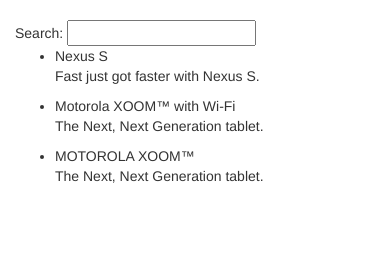
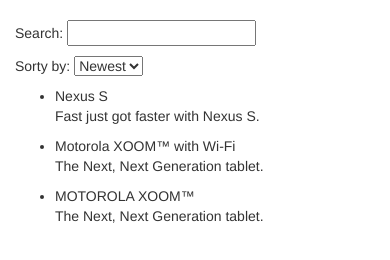
Before and after one commit to mimagit/PhoneAppTutorial, a website: page index.html in a window 390 px wide. Drawn offline with nearby package versions, Linux system fonts and the light colour scheme.

Commit message:
Adding order by feature to phone list - example of two way binding

```diff
--- a/app.module.js
+++ b/app.module.js
@@ -1,5 +1,5 @@
 'use strict'
 
 // Define the 'phonecatApp' module
-var phonecatApp = angular.module('phonecatApp', [ // which depends on 'phoneList' module
+angular.module('phonecatApp', [ // which depends on 'phoneList' module
 'phoneList']);
--- a/phone-list/phone-list.component.js
+++ b/phone-list/phone-list.component.js
@@ -10,17 +10,24 @@
         this.phones = [
             {
                 name: 'Nexus S',
-                snippet: 'Fast just got faster with Nexus S.'
+                snippet: 'Fast just got faster with Nexus S.' ,
+                age: 1
             },
             {
                 name: 'Motorola XOOM™ with Wi-Fi',
-                snippet: 'The Next, Next Generation tablet.'
+                snippet: 'The Next, Next Generation tablet.',
+                age: 2
             },
             {
                 name: 'MOTOROLA XOOM™',
-                snippet: 'The Next, Next Generation tablet.'
+                snippet: 'The Next, Next Generation tablet.',
+                age: 3
             }
         ];
+
+            // preselected value for order by drop down
+            this.orderProp = "age";
+
     }
 
 });
--- a/phone-list/phone-list.template.html
+++ b/phone-list/phone-list.template.html
@@ -2,13 +2,22 @@
     <div class="row">
         <div class="col-md-2">
             <!-- Sidebar content -->
-            Search: <input type="text" ng-model="$ctrl.query" />
+            <p>
+                Search: <input type="text" ng-model="$ctrl.query" />
+            </p>
+            <p>
+                Sorty by:
+                <select ng-model="$ctrl.orderProp">
+                    <option value="name">A - Z</option>
+                    <option value="age">Newest</option>
+                </select>
+            </p>
         </div>
         <div class="col-md-10">
             <!-- Body content -->
 
             <ul>
-                <li ng-repeat="phone in $ctrl.phones | filter: $ctrl.query">
+                <li ng-repeat="phone in $ctrl.phones | filter: $ctrl.query | orderBy: $ctrl.orderProp">
                     <span>{{ phone.name }}</span>
                     <p>{{ phone.snippet }}</p>
                 </li>
```
